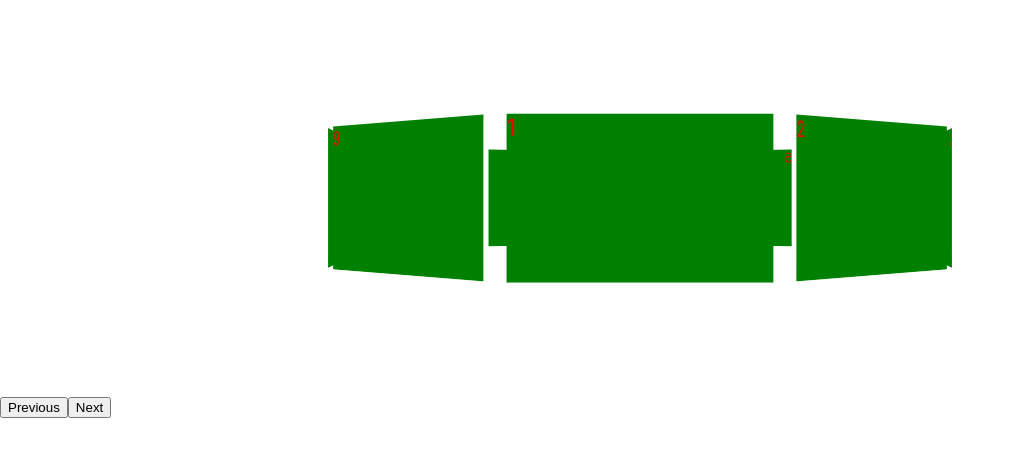
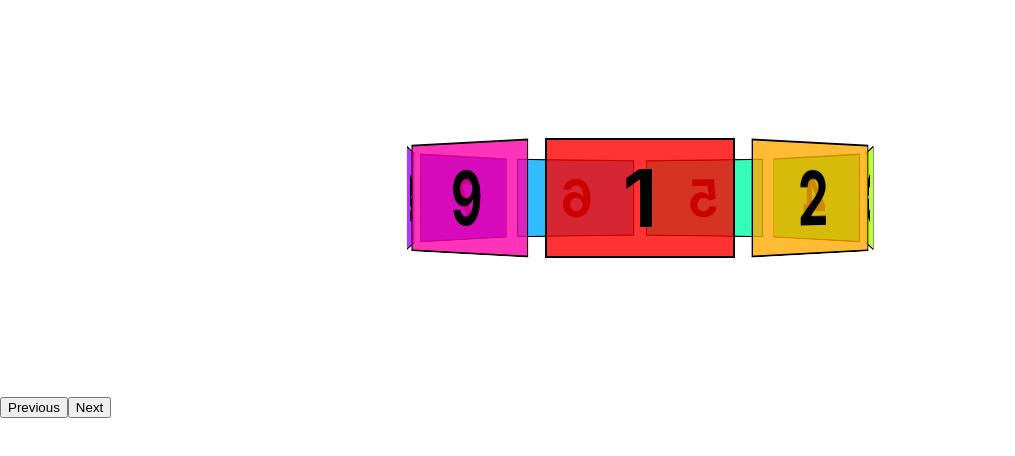
Before and after one commit to Mar5Planet/Felix-Feneon-The-Anarchist-and-the-Avant-Garde, a React (Create React App) app: page / in a window 1280 px wide. Shown: the top 456 px of the page, without its empty margins (0-1015 px from the left). Built offline with nearby package versions, Linux system fonts and the light colour scheme.

Commit message:
completed carousel

```diff
--- a/src/App.css
+++ b/src/App.css
@@ -1,7 +1,10 @@
+
+* { box-sizing: border-box; }
+
 .scene {
+  position: relative;
   width: 210px;
   height: 140px;
-  position: relative;
   perspective: 1000px;
   margin: 10% auto;
 
@@ -11,7 +14,9 @@
   width: 100%;
   height: 100%;
   position: absolute;
+  transform: translateZ(-288px);
   transform-style: preserve-3d;
+  transition: transform 1s;
 }
 
 .carousel__cell {
@@ -20,8 +25,23 @@
   height: 120px;
   left: 10px;
   top: 10px;
-  background-color: green;
+  border: 2px solid black;
+  line-height: 116px;
+  font-size: 80px;
+  font-weight: bold;
+  text-align: center;
 }
+
+
+.carousel__cell:nth-child(9n+1) { background: hsla(  0, 100%, 50%, 0.8); }
+.carousel__cell:nth-child(9n+2) { background: hsla( 40, 100%, 50%, 0.8); }
+.carousel__cell:nth-child(9n+3) { background: hsla( 80, 100%, 50%, 0.8); }
+.carousel__cell:nth-child(9n+4) { background: hsla(120, 100%, 50%, 0.8); }
+.carousel__cell:nth-child(9n+5) { background: hsla(160, 100%, 50%, 0.8); }
+.carousel__cell:nth-child(9n+6) { background: hsla(200, 100%, 50%, 0.8); }
+.carousel__cell:nth-child(9n+7) { background: hsla(240, 100%, 50%, 0.8); }
+.carousel__cell:nth-child(9n+8) { background: hsla(280, 100%, 50%, 0.8); }
+.carousel__cell:nth-child(9n+0) { background: hsla(320, 100%, 50%, 0.8); }
 
 .carousel__cell:nth-child(1) { transform: rotateY(  0deg) translateZ(288px); }
 .carousel__cell:nth-child(2) { transform: rotateY( 40deg) translateZ(288px); }
--- a/src/Components/Carousel.js
+++ b/src/Components/Carousel.js
@@ -3,26 +3,21 @@ import React, {useState} from 'react';
 const Carousel = () => {
     let [selectedIndex, setSelectedIndex] = useState(0)
     const [cellCount,] = useState(9);
-    let [transform, setTransform] = useState({color: 'red'});
+    let [transform, setTransform] = useState({});
 
-    const rotateCarousel = () => {
-        let angle = selectedIndex/cellCount * -360;
+    const rotateCarousel = (index) => {
+        let angle = index/cellCount * -360;
         setTransform({transform: 'translateZ(-288px) rotateY(' + angle + 'deg)'})
     };
 
     const prevButton = () => {
         setSelectedIndex(selectedIndex-1);
-        setTransform({color: 'green !important'})
-        // rotateCarousel();
-        console.log(selectedIndex)
-        console.log(transform)
+        rotateCarousel(selectedIndex-1);
     };
 
     const nextButton = () => {
         setSelectedIndex(selectedIndex+1);
-        setTransform({color: 'red !important'})
-        console.log(transform)
-        // rotateCarousel();
+        rotateCarousel(selectedIndex+1);
     }
 
     return (
```
Also changed, not shown: 1 other file (tests, documents, lock files or other folders).
